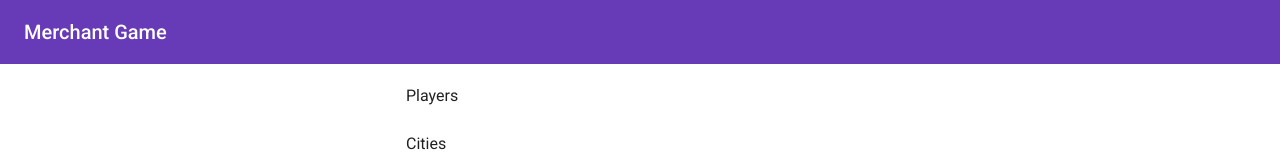
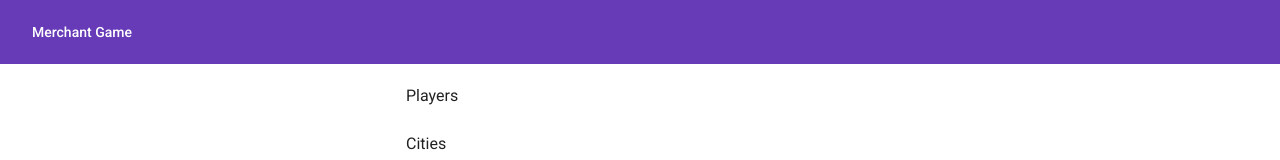
Before and after one commit to dyj216/merchant-game-gui, an Angular app: page / in a window 1280 px wide. Shown: the top 160 px of the page. Built offline with nearby package versions, Linux system fonts and the light colour scheme.

Commit message:
navbar: change to button and route to root

```diff
--- a/src/app/app.component.html
+++ b/src/app/app.component.html
@@ -1,7 +1,7 @@
 <div class="mat-app-background basic-container">
   <div class="container" [class.is-mobile]="mobileQuery.matches">
     <mat-toolbar color="primary" class="toolbar">
-        <h1 class="app-name">{{ title }}</h1>
+      <a class="mat-focus-indicator mat-button app-name" routerLink="">{{ title }}</a>
     </mat-toolbar>
     <div class="content-container">
       <div class="content">
--- a/src/app/app.component.scss
+++ b/src/app/app.component.scss
@@ -8,8 +8,10 @@
   right: 0;
 }
 
-h1.app-name {
-  margin-left: 8px;
+a.app-name {
+  text-decoration: none;
+  padding-left: 16px;
+  padding-right: 16px;
 }
 
 .content {
```
